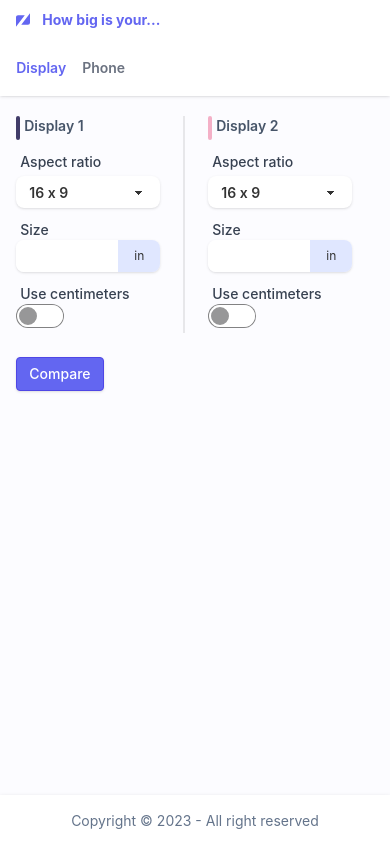
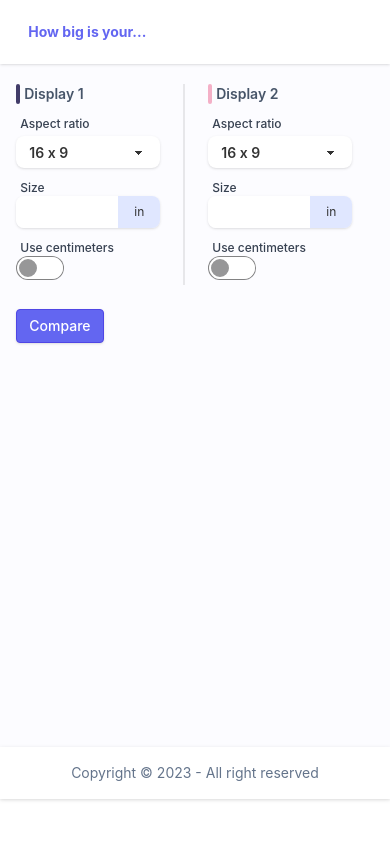
Before and after one commit to jacekobst1/howbigg, a Next.js app: page /compare/display in a window 390 px wide. Built offline with nearby package versions, Linux system fonts and the light colour scheme.

Commit message:
Simplify Header and remove subpages
- display DisplayPage in main page of the site
- comment out the navigation part in Header
- Make Label text size depends on resolution

```diff
--- a/src/app/compare/display/components/Setup/DisplayConf.tsx
+++ b/src/app/compare/display/components/Setup/DisplayConf.tsx
@@ -56,7 +56,7 @@ export default function DisplayConf({ display, setDisplay }: DisplayProps) {
       <div className="w-36">
         <div className="flex">
           <div
-            className="w-fit h-full rounded-3xl px-0.5 py-3 mr-1"
+            className="w-fit h-full rounded-3xl px-0.5 py-2.5 md:py-3 mr-1"
             style={{ backgroundColor: display.color }}
           />
           <p className="text-slate-600 font-semibold">{display.name}</p>
--- a/src/app/compare/display/page.tsx
+++ b/src/app/compare/display/page.tsx
@@ -5,7 +5,7 @@ import Presentation from "@/app/compare/display/components/Presentation/Presenta
 import { useState } from "react";
 import { generateDisplays } from "@/app/compare/display/utils/displayGenerator";
 
-export default function Screen() {
+export default function DisplayPage() {
   const [displays, setDisplays] = useState(generateDisplays(2));
 
   return (
--- a/src/app/page.tsx
+++ b/src/app/page.tsx
@@ -1,3 +1,5 @@
+import DisplayPage from "@/app/compare/display/page";
+
 export default function Home() {
-  return <main></main>;
+  return <DisplayPage />;
 }
--- a/src/components/form/labels/Label.tsx
+++ b/src/components/form/labels/Label.tsx
@@ -8,9 +8,9 @@ interface LabelProps {
 const Label = ({ children, text }: LabelProps) => {
   return (
     <label>
-      <span className="block text-sm font-medium select-none text-gray-700 px-1">
+      <p className="block text-xs md:text-sm font-medium select-none text-gray-700 px-1">
         {text}
-      </span>
+      </p>
       {children}
     </label>
   );
--- a/src/components/layout/Header.tsx
+++ b/src/components/layout/Header.tsx
@@ -1,16 +1,11 @@
-import { SiZend } from "@react-icons/all-files/si/SiZend";
-import PrimaryLink from "@/components/links/PrimaryLink";
-import Navigation from "@/components/layout/Navigation";
-
 export default function Header() {
   return (
     <header className="sticky top-0 z-50 bg-white mb-5 shadow">
-      <div className="layout md:h-16 h-24 flex items-center justify-between flex-wrap md:flex-nowrap">
-        <PrimaryLink href="/" className="font-bold">
-          <SiZend />
+      <div className="layout h-16 flex items-center justify-between flex-wrap md:flex-nowrap">
+        <a href="/" className="text-primary-500 font-bold">
           <p className="ml-3 font-bold">How big is your...</p>
-        </PrimaryLink>
-        <Navigation />
+        </a>
+        {/*<Navigation />*/}
       </div>
     </header>
   );
--- a/src/components/layout/Navigation.tsx
+++ b/src/components/layout/Navigation.tsx
@@ -4,9 +4,8 @@ import * as React from "react";
 import { usePathname } from "next/navigation";
 import clsxm from "@/lib/clsxm";
 
-const links = [
-  { href: "/compare/display", label: "Display" },
-  { href: "/compare/phone", label: "Phone" },
+const links: any[] = [
+  // { href: "/compare/display", label: "Display" }
 ];
 
 export default function Navigation() {
```
